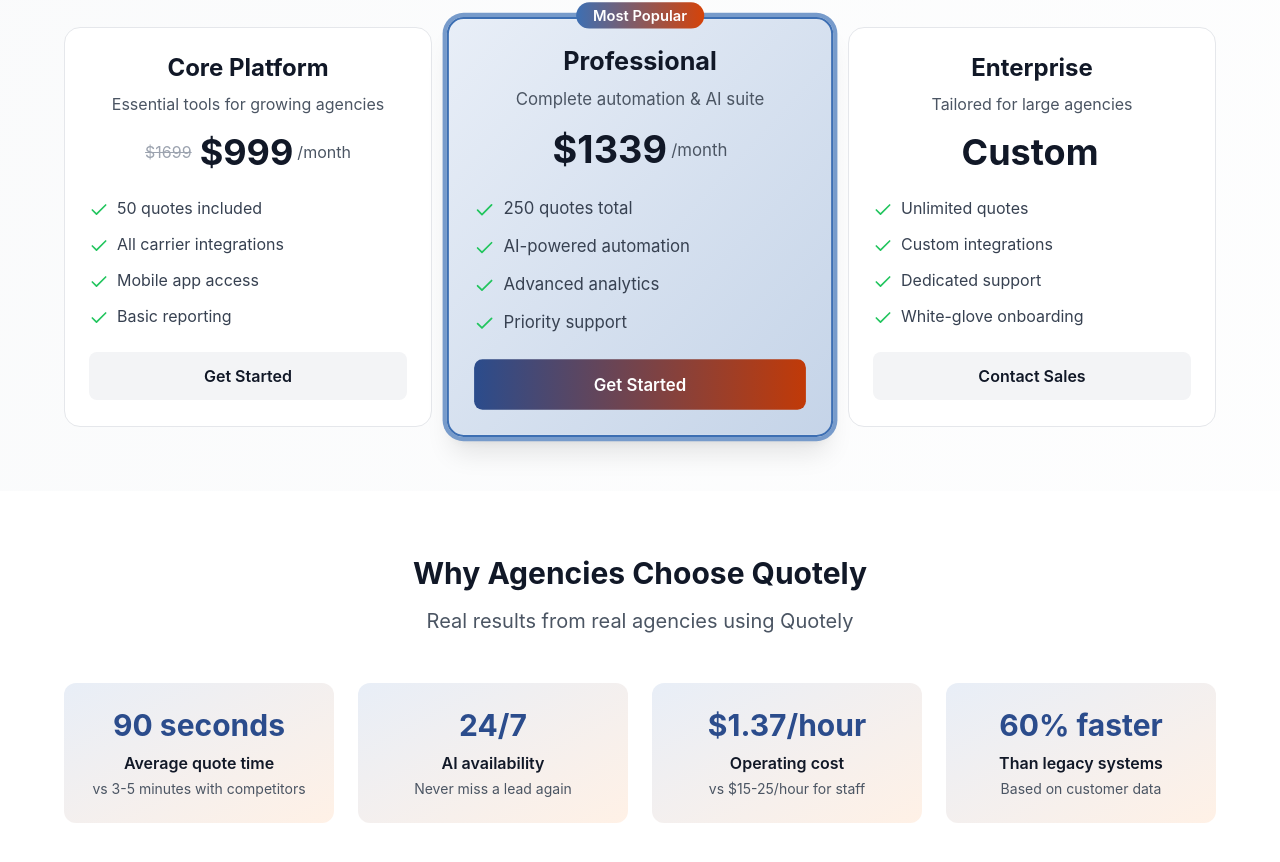
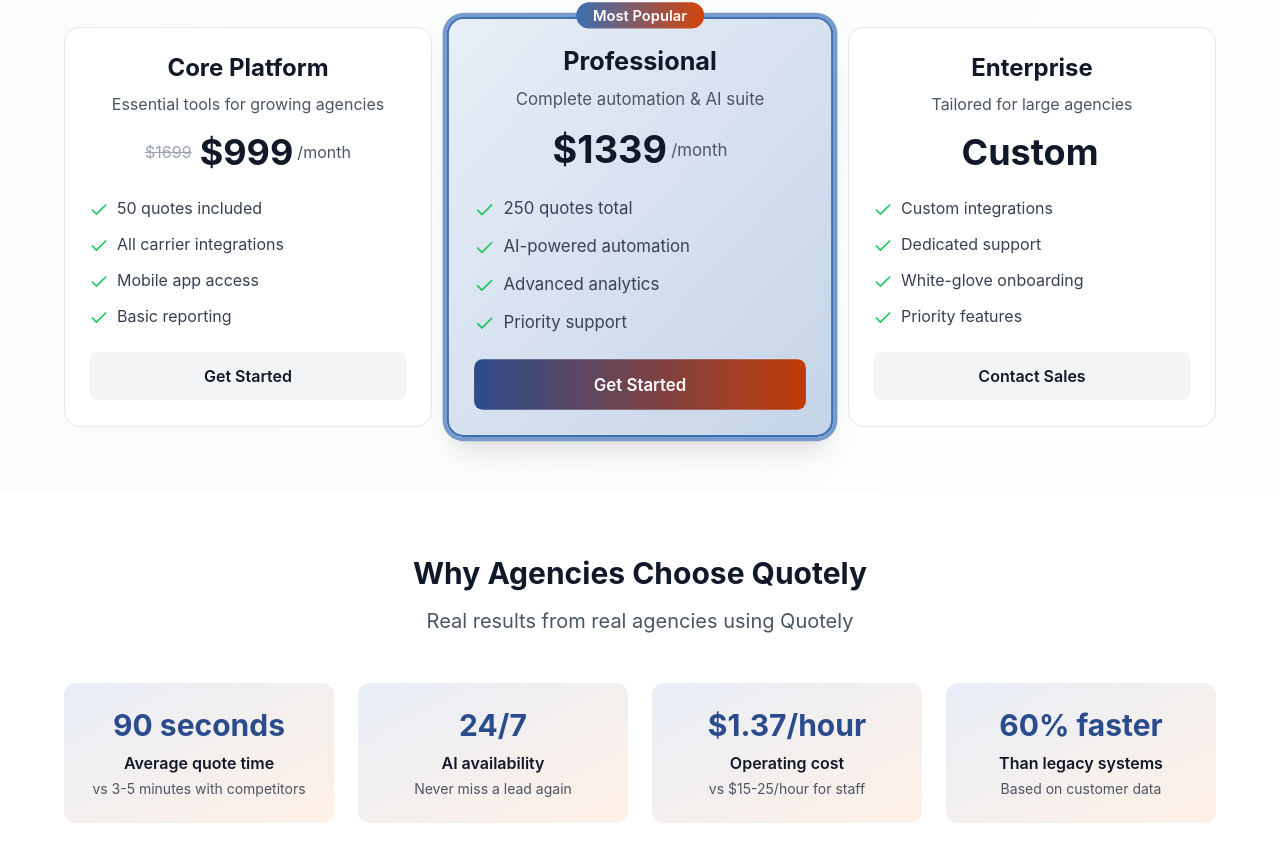
Before and after one commit to QuotelyAi/quotely-spa, a React (Vite) app: page /compare in a window 1280 px wide. Shown: the part 842-1704 px from the top of the page. Built offline with nearby package versions, Linux system fonts and the light colour scheme.

Commit message:
Remove unlimited quotes claim from Enterprise plan

```diff
--- a/src/pages/Compare.tsx
+++ b/src/pages/Compare.tsx
@@ -34,7 +34,7 @@
       period: '',
       description: 'Tailored for large agencies',
       highlight: false,
-      features: ['Unlimited quotes', 'Custom integrations', 'Dedicated support', 'White-glove onboarding'],
+      features: ['Custom integrations', 'Dedicated support', 'White-glove onboarding', 'Priority features'],
       color: 'secondary'
     }
   ];
```
